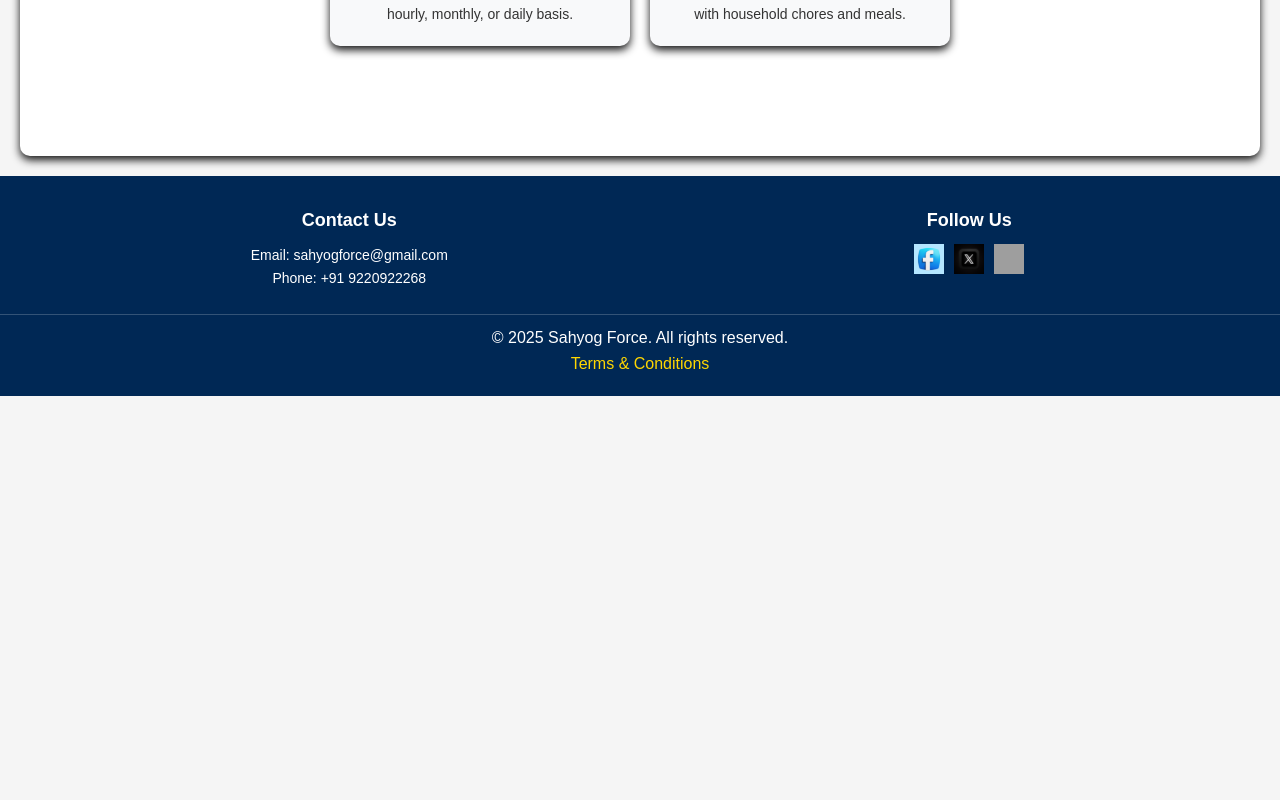
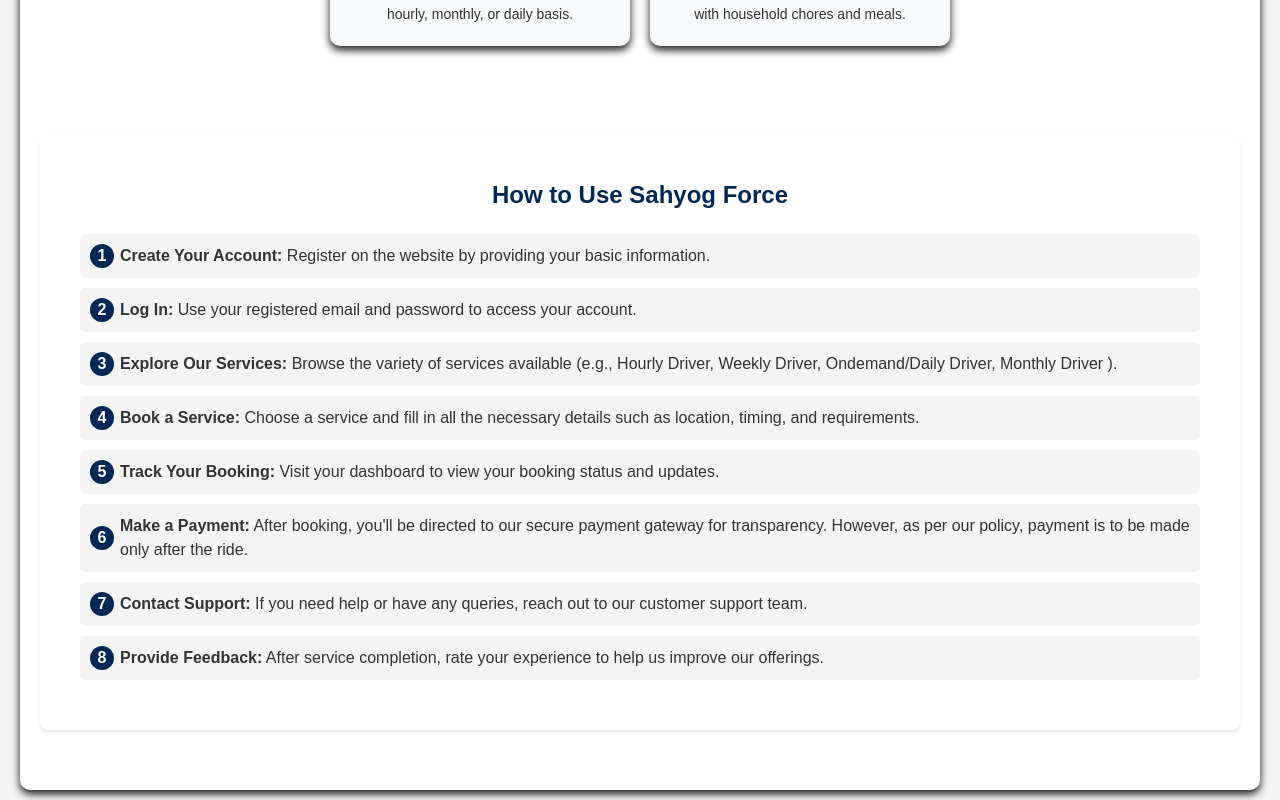
Before and after one commit to ayushmishra25/Tours-and-Travels, a React (Vite) app in the folder Frontend/: page / in a window 1280 px wide. Shown: the part 620-1420 px from the top of the page. Before the commit the page ends 1016 px from the top, so only its background shows below. Built offline with nearby package versions, Linux system fonts and the light colour scheme; grey boxes are pictures that could not be loaded.

Commit message:
changes in pages

```diff
--- a/Frontend/src/App.css
+++ b/Frontend/src/App.css
@@ -129,6 +129,26 @@
   cursor: pointer;
 }
 
+.logo-container {
+  display: flex;
+  flex-direction: column;
+  align-items: flex-start;
+  padding-left: 1rem;
+}
+
+.logo-container h1 {
+  margin: 0;
+  font-size: 1.8rem;
+  color: white;
+}
+
+.tagline {
+  margin: 0;
+  font-size: 0.9rem;
+  color: #f0f0f0;
+  font-style: italic;
+}
+
 @media (max-width: 768px) {
   .hamburger {
       display: block;
@@ -1813,3 +1833,64 @@
     flex-direction: column;
   }
 }
+
+/* CSS FOR HOW TO USE PAGE */
+/* HowToUse.css */
+
+.how-to-use {
+  background-color: var(--white, #fff);
+  padding: 40px;
+  margin: 20px 0;
+  border-radius: 8px;
+  box-shadow: 0 2px 4px rgba(0,0,0,0.1);
+}
+
+.how-to-use h2 {
+  text-align: center;
+  color: var(--primary-color, #002855);
+  margin-bottom: 20px;
+}
+
+.how-to-use ol {
+  counter-reset: li;
+  list-style: none;
+  padding-left: 0;
+}
+
+.how-to-use li {
+  position: relative;
+  padding: 10px 10px 10px 40px;
+  margin-bottom: 10px;
+  background-color: #f4f4f4;
+  border-radius: 5px;
+  font-size: 16px;
+  line-height: 1.5;
+}
+
+.how-to-use li:before {
+  content: counter(li);
+  counter-increment: li;
+  position: absolute;
+  left: 10px;
+  top: 50%;
+  transform: translateY(-50%);
+  background: var(--primary-color, #002855);
+  color: #fff;
+  width: 24px;
+  height: 24px;
+  border-radius: 50%;
+  text-align: center;
+  line-height: 24px;
+  font-weight: bold;
+}
+
+/* Responsive Adjustments */
+@media (max-width: 768px) {
+  .how-to-use {
+    padding: 30px;
+  }
+  .how-to-use li {
+    font-size: 14px;
+    padding: 8px 8px 8px 35px;
+  }
+}
--- /dev/null
+++ b/Frontend/src/components/HowToUse.jsx
@@ -0,0 +1,37 @@
+import React from "react";
+
+const HowToUse = () => {
+  return (
+    <section className="how-to-use">
+      <h2>How to Use Sahyog Force</h2>
+      <ol>
+        <li>
+          <strong>Create Your Account:</strong> Register on the website by providing your basic information.
+        </li>
+        <li>
+          <strong>Log In:</strong> Use your registered email and password to access your account.
+        </li>
+        <li>
+          <strong>Explore Our Services:</strong> Browse the variety of services available (e.g., Hourly Driver, Weekly Driver, Ondemand/Daily Driver, Monthly Driver ).
+        </li>
+        <li>
+          <strong>Book a Service:</strong> Choose a service and fill in all the necessary details such as location, timing, and requirements.
+        </li>
+        <li>
+          <strong>Track Your Booking:</strong> Visit your dashboard to view your booking status and updates.
+        </li>
+        <li>
+          <strong>Make a Payment:</strong> After booking, you'll be directed to our secure payment gateway for transparency. However, as per our policy, payment is to be made only after the ride.
+        </li>
+        <li>
+          <strong>Contact Support:</strong> If you need help or have any queries, reach out to our customer support team.
+        </li>
+        <li>
+          <strong>Provide Feedback:</strong> After service completion, rate your experience to help us improve our offerings.
+        </li>
+      </ol>
+    </section>
+  );
+};
+
+export default HowToUse;
--- a/Frontend/src/components/Navbar.jsx
+++ b/Frontend/src/components/Navbar.jsx
@@ -11,6 +11,7 @@
   return (
     <header className="header">
       <h1>SAHYOG FORCE</h1>
+      <p className="tagline">Book Now Pay Later</p>
       {/* Hamburger Menu Button */}
       <div className="hamburger" onClick={toggleMenu}>
         ☰
--- a/Frontend/src/pages/Home.jsx
+++ b/Frontend/src/pages/Home.jsx
@@ -1,5 +1,6 @@
 import React from 'react';
 import Services from './Services';
+import HowToUse from '../components/HowToUse';
 
 
 function Home() {
@@ -8,6 +9,9 @@
 
       {/* Services Section */}
       <Services />
+
+      {/* Hoe to use section */ }
+      <HowToUse />
     </div>
   );
 }
```
